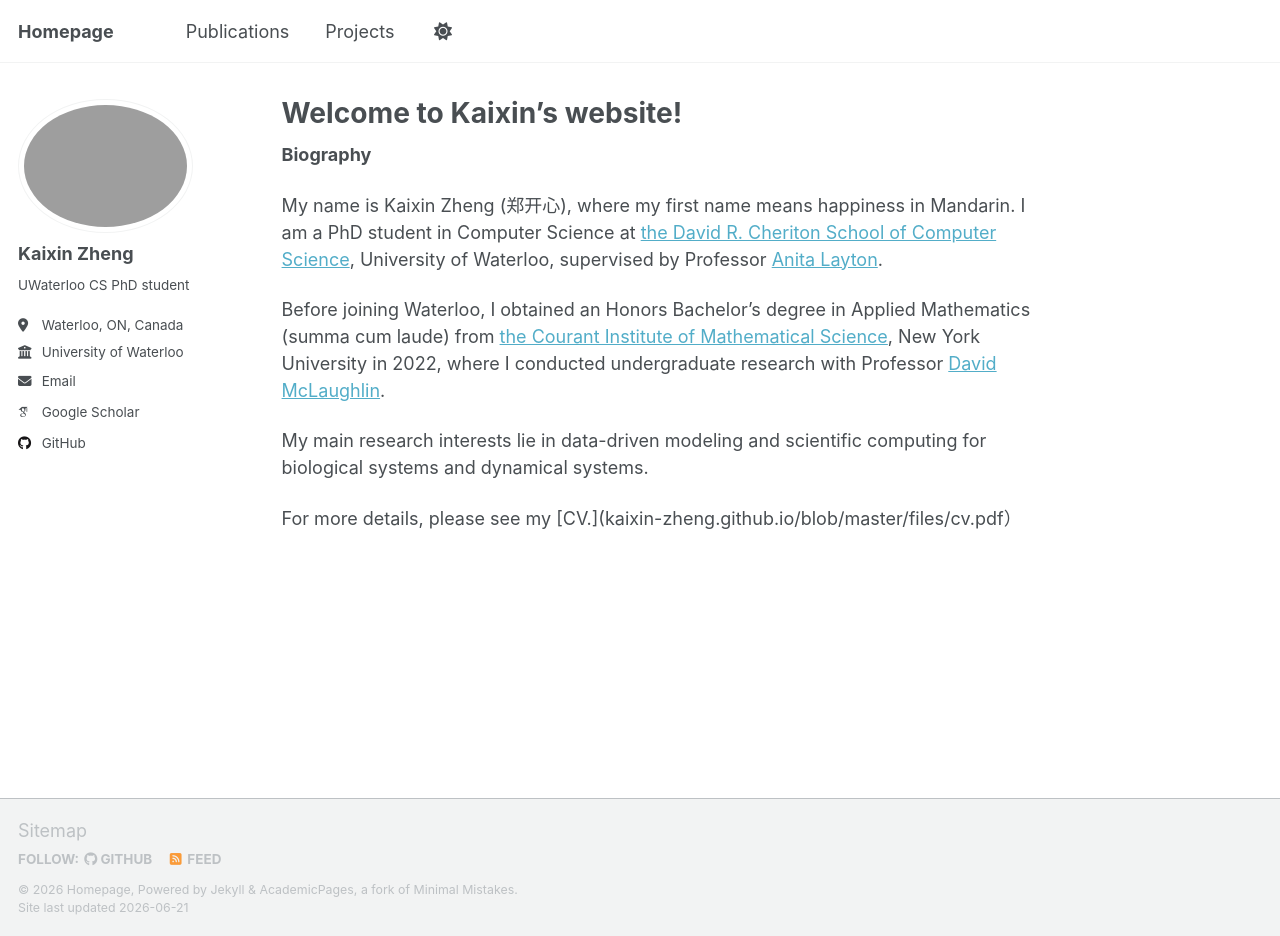
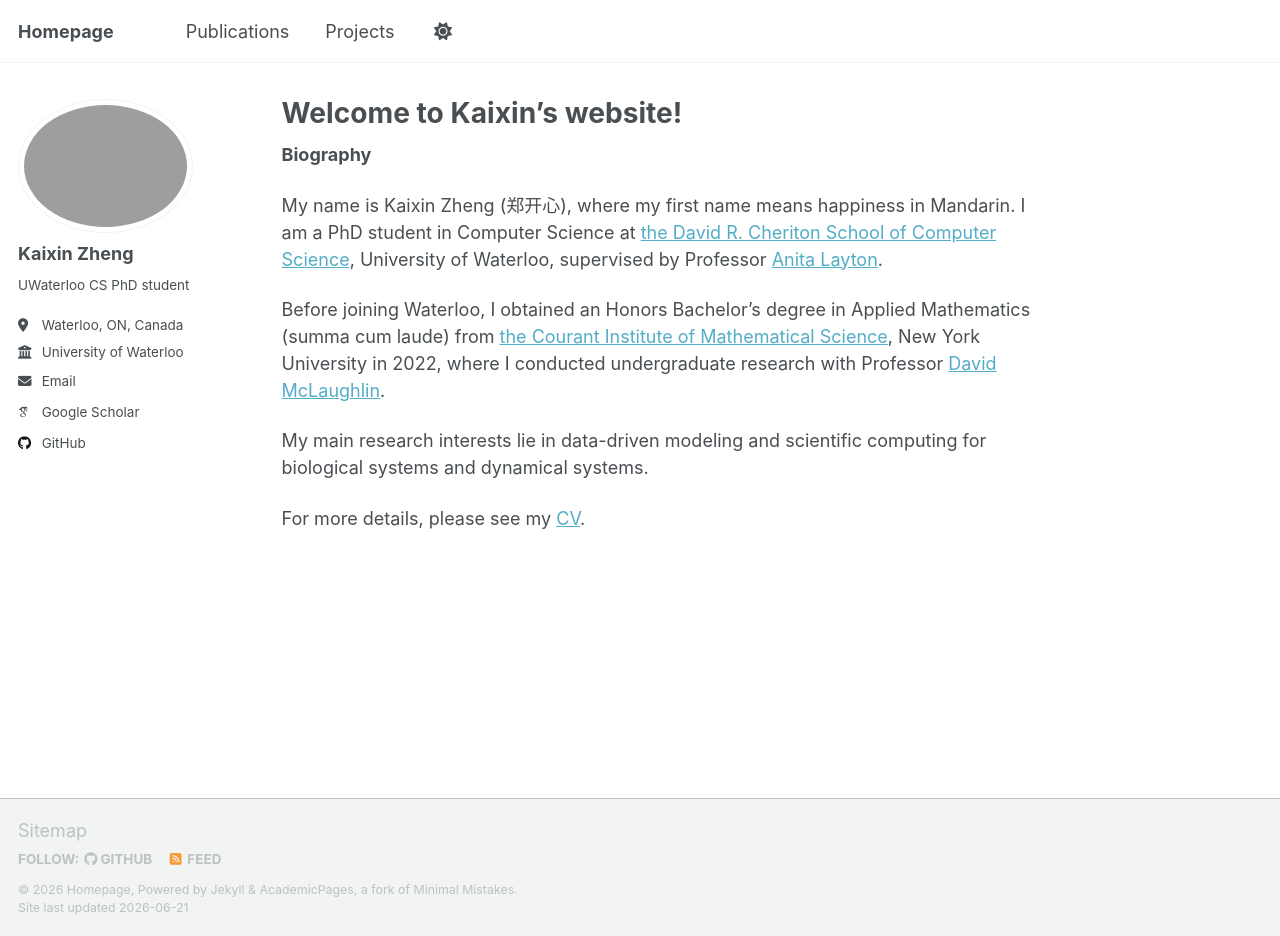
Before and after one commit to kaixin-zheng/kaixin-zheng.github.io, a Jekyll site: the page built from _pages/about.md, in a window 1280 px wide and 936 px high. Built offline with Jekyll 4.4.1, drawn with Linux system fonts in a browser that asks for light colours; some web fonts are replaced; a script that is not in the unit is left out.

Commit message:
Update about.md

```diff
--- a/_pages/about.md
+++ b/_pages/about.md
@@ -16,4 +16,4 @@ Before joining Waterloo, I obtained an Honors Bachelor’s degree in Applied Mat
 
 My main research interests lie in data-driven modeling and scientific computing for biological systems and dynamical systems.
 
-For more details, please see my [CV.](kaixin-zheng.github.io/blob/master/files/cv.pdf）
+For more details, please see my [CV](/files/cv.pdf).
```
